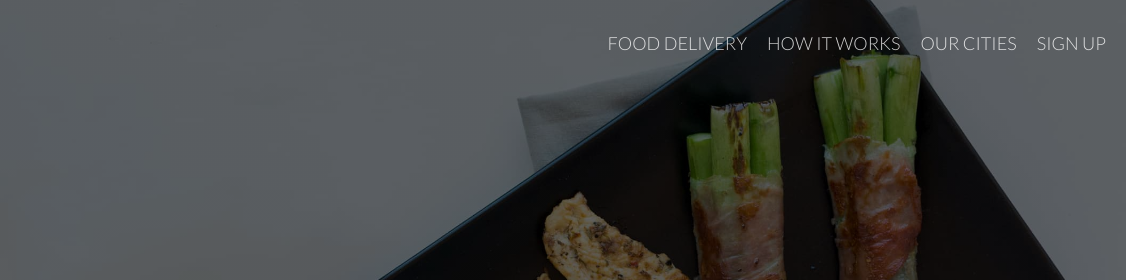
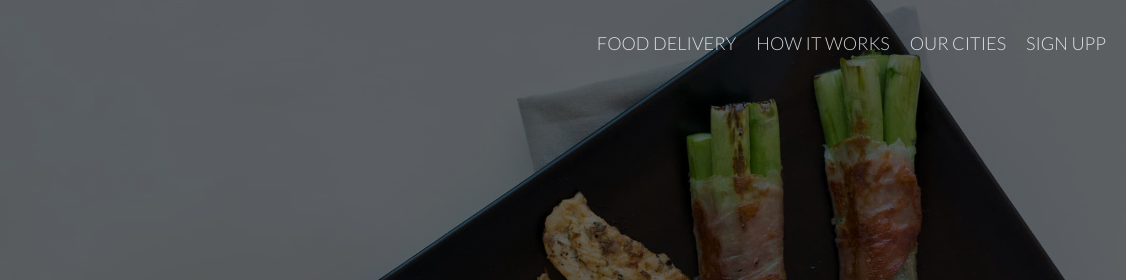
Before and after one commit to Xhoni96/Omnifood, a plain HTML site: page index.html in a window 1280 px wide. Shown: the top 280 px of the page, 154-1280 px from the left. Drawn offline with Linux system fonts and the light colour scheme.

Commit message:
dummy change

```diff
--- a/index.html
+++ b/index.html
@@ -35,7 +35,7 @@
 
           <a href="#cities" class="header__nav-link">Our cities</a>
 
-          <a href="#sign-up" class="header__nav-link">Sign up</a>
+          <a href="#sign-up" class="header__nav-link">Sign upp</a>
         </nav>
       </div>
       <div class="header__content">
```
